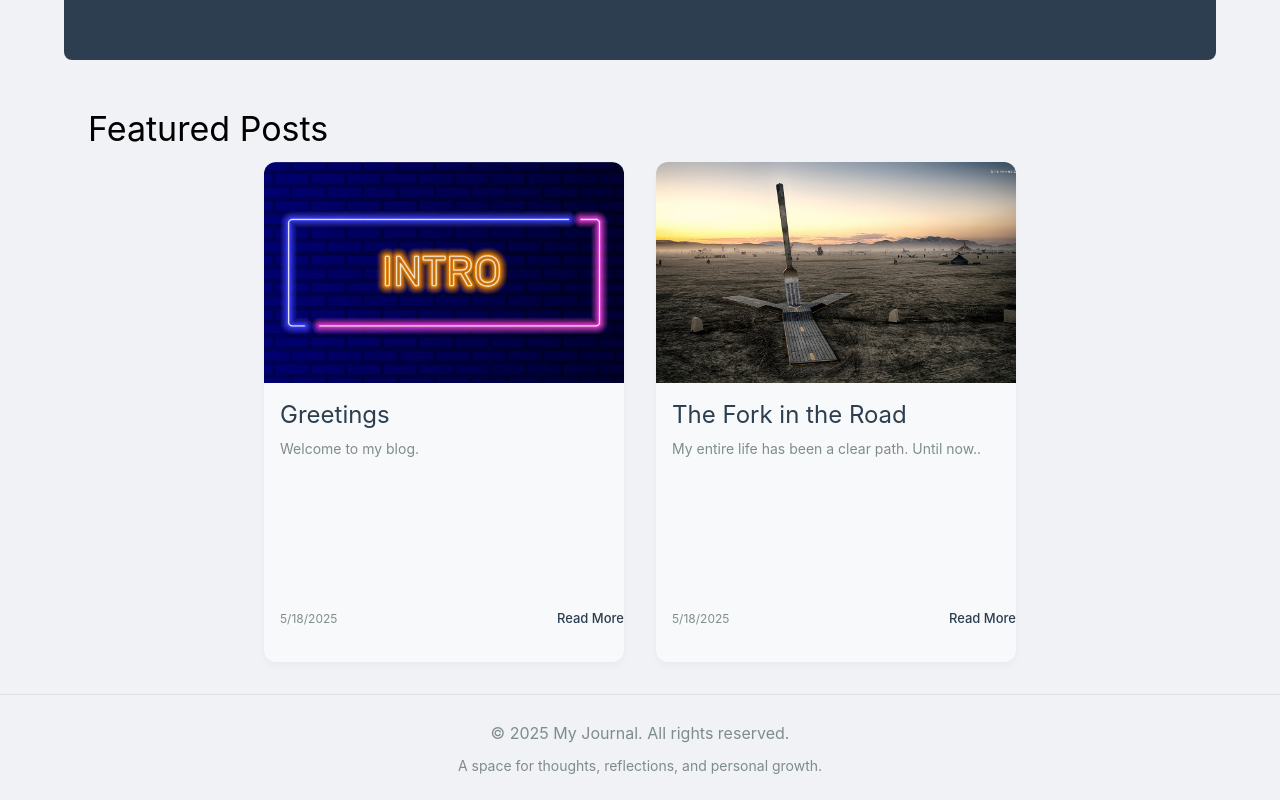
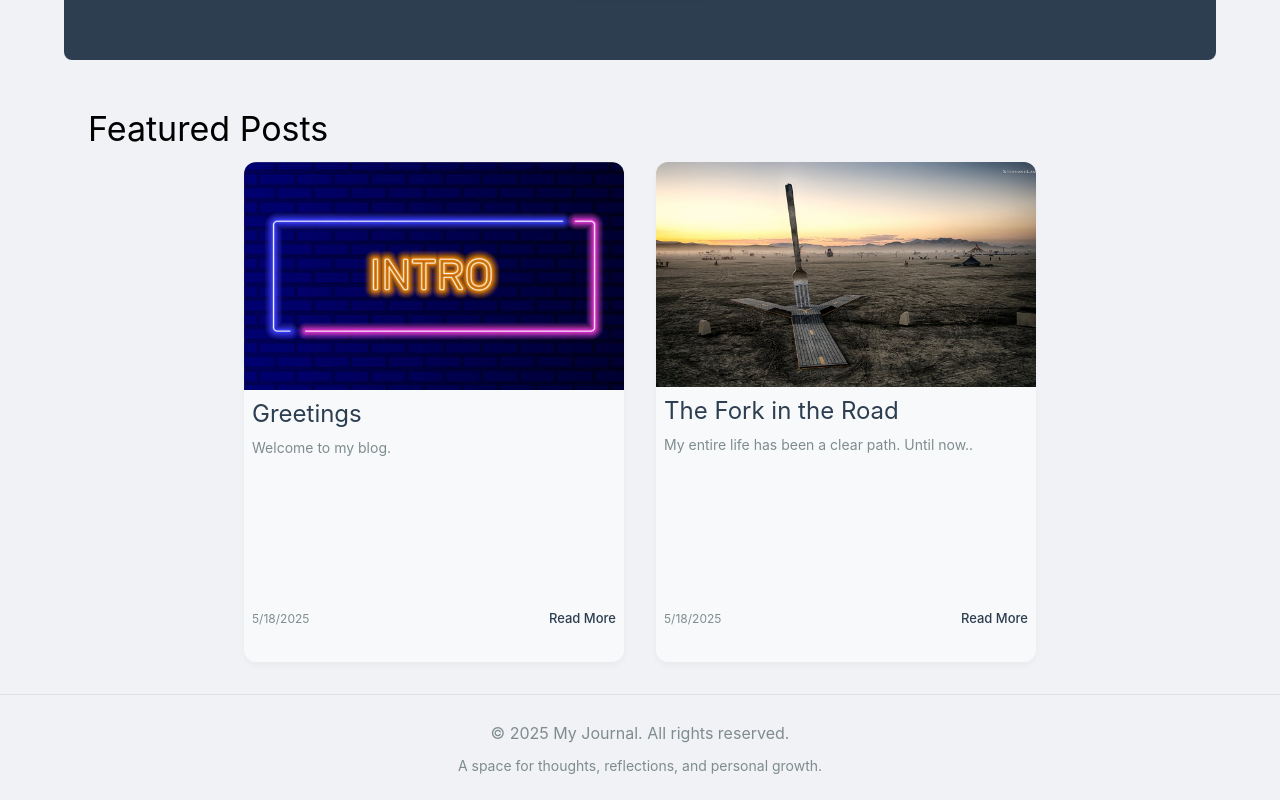
Before and after one commit to jbrandinger/blog, a React (Create React App) app: page / in a window 1280 px wide. Shown: the part 364-1164 px from the top of the page. Built offline with nearby package versions, Linux system fonts and the light colour scheme.

Commit message:
adjust padding

```diff
--- a/src/pages/Home.js
+++ b/src/pages/Home.js
@@ -89,7 +89,7 @@ const Home = () => {
             >
               <Card
                 sx={{
-                  width: 360,
+                  width: 380,
                   height: 500,
                   display: 'flex',
                   flexDirection: 'column',
@@ -115,6 +115,7 @@ const Home = () => {
                   flexDirection: 'column',
                   height: 260,
                   width: '100%',
+                  p: 1,
                 }}>
                   <Typography gutterBottom variant="h5" component="h3" sx={{
                     overflow: 'hidden',
```
